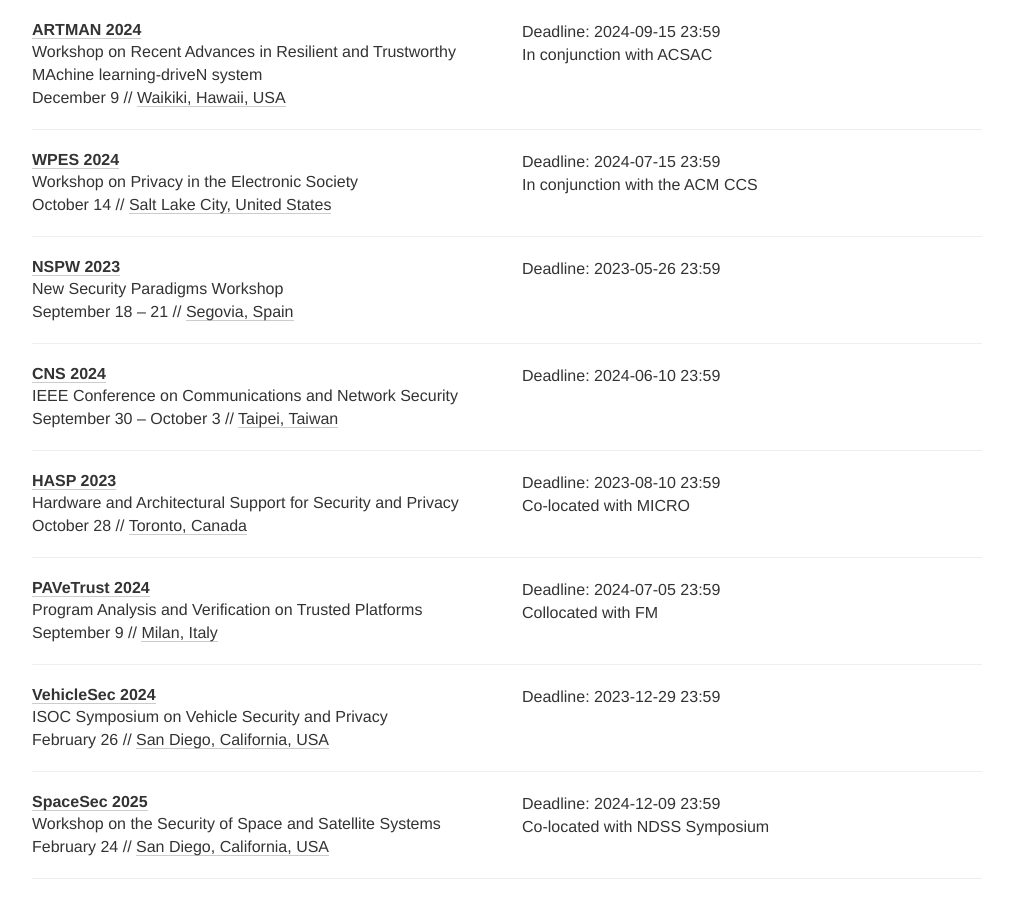
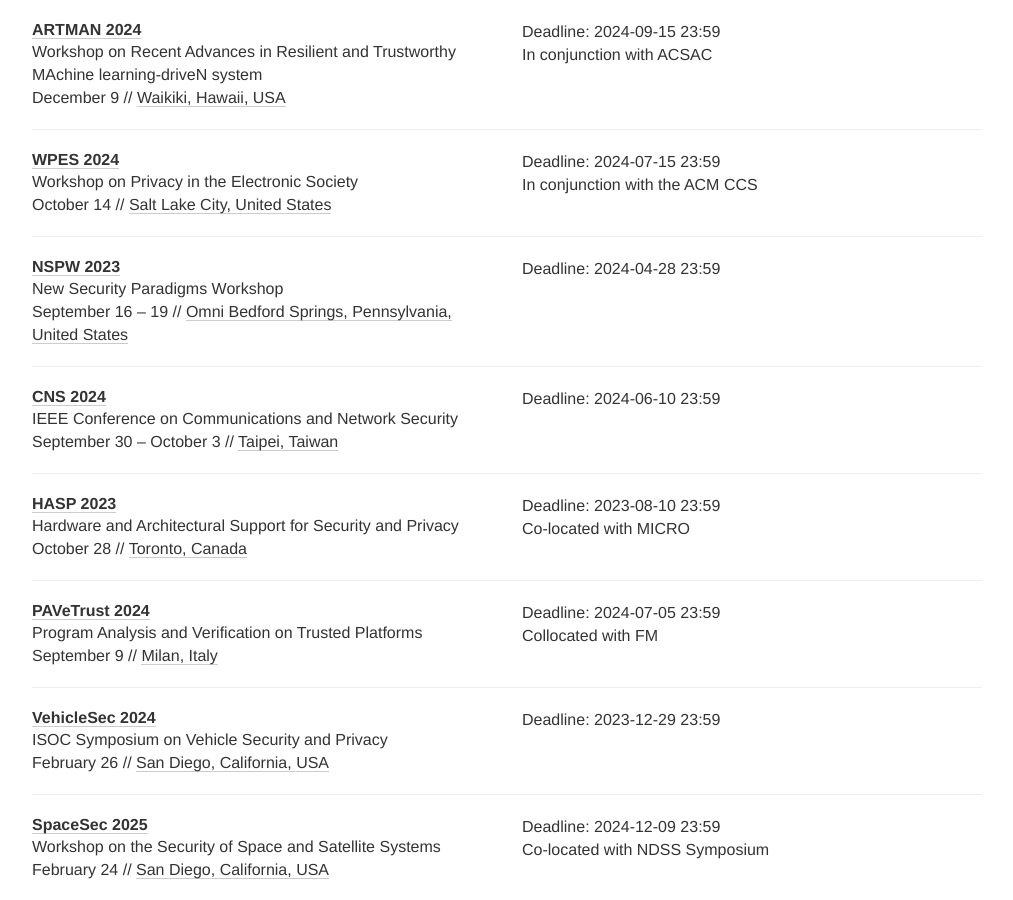
Before and after one commit to sec-deadlines/sec-deadlines.github.io, a Jekyll site: the page built from index.html, in a window 1280 px wide and 900 px high, scrolled down 11453 px. Shown: the whole window, without its empty margins (133-1146 px from the left). Built offline with Jekyll 4.4.1, drawn with Linux system fonts in a browser that asks for light colours; nearby versions of some CDN libraries; comment, search, counter and statistics services are not loaded.

Commit message:
updated NSPW

```diff
--- a/_data/conferences.yml
+++ b/_data/conferences.yml
@@ -765,12 +765,11 @@
 - name: NSPW
   description: New Security Paradigms Workshop
   year: 2023
-  link: https://www.nspw.org/2023/cfp
-  deadline: ["2023-05-26 23:59"]
-  date: September 18 - 21
-  place: Segovia, Spain
+  link: https://www.nspw.org/2024/cfp
+  deadline: ["2024-04-28 23:59"]
+  date: September 16 - 19
+  place: Omni Bedford Springs, Pennsylvania, United States
   tags: [SEC, PRIV, SHOP]
-  timezone: Etc/GMT+11
 
 - name: CNS
   description: IEEE Conference on Communications and Network Security
```
